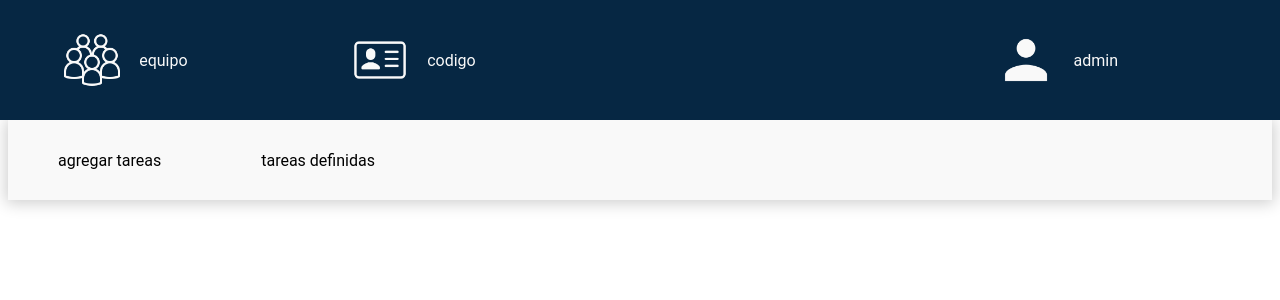
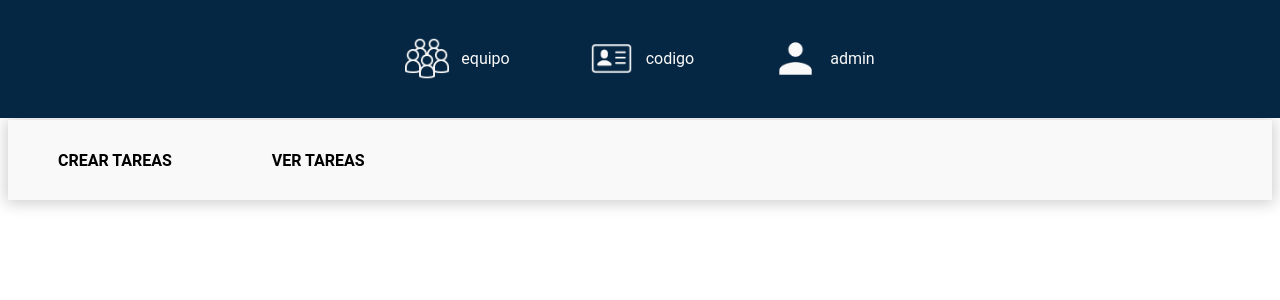
Before and after one commit to AdrianValenciaVillanueva/programacionlogica, a Vue app: page / in a window 1280 px wide. Shown: the top 300 px of the page. Built offline with nearby package versions, Linux system fonts and the light colour scheme.

Commit message:
esqueleto v2.0 modificacion de inputs

```diff
--- a/src/App.vue
+++ b/src/App.vue
@@ -15,4 +15,9 @@ export default {
 
 
 <style scoped>
+* {
+  box-sizing: border-box;
+  padding: 0;
+  margin: 0;
+}
 </style>
--- a/src/components/admin/HomeAdmin.vue
+++ b/src/components/admin/HomeAdmin.vue
@@ -1,11 +1,11 @@
 <template>
     <div class="page-wrapper">
         <nav class="navbar-admin" id="navbar-admin" role="navigation">
-            <div class="team-and-id">
-                <ImagenConLabel :img="require('@/assets/team.png')" :texto="equipo" class="size"/>
-                <ImagenConLabel :img="require('@/assets/id.png')" :texto="codigo" class="size"/>
-            </div>
-            <ImagenConLabel :img="require('@/assets/profile.png')" :texto="admin" class="size" id="profile" />
+                <div class="team-and-id-obj">
+                    <ImagenConLabel :img="require('@/assets/team.png')" :texto="equipo"/>
+                    <ImagenConLabel :img="require('@/assets/id.png')" :texto="codigo"/>
+                    <ImagenConLabel :img="require('@/assets/profile.png')" :texto="admin" id="profile" />
+                </div>
         </nav>
 
 
@@ -13,8 +13,8 @@
             <SimpleTab @selected-tab="getTab"/>
 
             <div class="tab-result-content" id="tab-result-content">
-                <TaskForm v-if="currentTab === 'agregar tareas'" class="form"/>
-                <div v-else-if="currentTab === 'tareas definidas'">
+                <TaskForm v-if="currentTab === 'CREAR TAREAS'" class="form"/>
+                <div v-else-if="currentTab === 'VER TAREAS'">
                     <h1 style="font-family: 'Roboto';
                     width: fit-content;
                     font-weight: lighter;
@@ -71,22 +71,21 @@ export default {
 }
 
 .page-wrapper {
-    width: inherit;
+    width: 100%;
     height: inherit;
     background-color: #f9f9f9;
 }
 .navbar-admin {
     position: fixed;
-    left: 0;
     width: 100%;
     z-index: 1000;
+    left: 0;
     background-color: #062743;
-    height: 15vh;
+    height: 14.7vh;
     display: flex;
     align-items: center;
-    justify-content: space-between;
+    justify-content: center;
     top: 0;
-    flex-flow: wrap;
     color: #f9f9f9;
 }
 .team-and-id {
@@ -94,18 +93,14 @@ export default {
     width: 30vw;
     flex-wrap: wrap;
     justify-content: flex-start;
-    gap: 15.5vw;
-    margin-left: 5vw;
 }
-.size {
-    width: 7vw;
-    height: 6vh;
+.team-and-id-obj  {
+    display: flex;
+    width: 12vh;
+    gap: 5em;
+    align-items: center;
+    justify-content: center;
 }
-
-#profile {
-    margin-right: 15vw;
-}
-
 main {
     margin-top: 15vh;
 }
--- a/src/components/admin/TaskForm.vue
+++ b/src/components/admin/TaskForm.vue
@@ -2,35 +2,25 @@
   <div class="container">
     <form>
       <div class="row">
-        <h4>Account</h4>
+        <h4>TITULO</h4>
         <div class="input-group">
-          <input type="text" placeholder="Full Name" v-model="fullName" />
-          <div class="input-icon">
-            <i class="fa fa-user"></i>
-          </div>
+          <input type="text" v-model="fullName" />
         </div>
-        <div class="input-group">
-          <input type="email" placeholder="Email Address" v-model="email" />
-          <div class="input-icon">
-            <i class="fa fa-envelope"></i>
-          </div>
-        </div>
-        <div class="input-group">
-          <input type="password" placeholder="Password" v-model="password" />
-          <div class="input-icon">
-            <i class="fa fa-key"></i>
-          </div>
-        </div>
+        <h4>DESCRIPCION</h4>
+          <textarea type="text" v-model="descripcion" ></textarea>
       </div>
 
       <div class="row">
         <div class="col-half">
-          <h4>Date of Birth</h4>
+          <h4>FECHA LIMITE DE ENTREGA</h4>
           <div class="input-group">
 
             <div class="col-third">
               <!-- Poner datepicker aqui -->
                  <VueDatePicker v-model="date" :format="format" :min-date="new Date()"/>
+            </div>
+            <div class="col-third">
+
             </div>
           </div>
         </div>
@@ -141,6 +131,7 @@ export default {
       fullName: '',
       email: '',
       password: '',
+      descripcion: '',
       dob: {
         day: '',
         month: '',
@@ -186,7 +177,7 @@ body {
 h4 {
   color: #113A5D;
 }
-input,
+textarea, input,
 input[type="radio"] + label,
 input[type="checkbox"] + label:before,
 select option,
@@ -203,7 +194,13 @@ select {
   transition: 0.35s ease-in-out;
   transition: all 0.35s ease-in-out;
 }
-input:focus {
+textarea {
+  resize: none;
+}
+textarea, input {
+  font-size: 1.2em;
+}
+textarea:focus, input:focus {
   outline: 0;
   border-color: #bd8200;
 }
@@ -294,7 +291,7 @@ select option {
   background-color: #f0a500;
   color: #fff;
 }
-.input-group {
+textarea, .input-group {
   font-family: 'Roboto', Verdana, Geneva, Tahoma, sans-serif;
   margin-bottom: 1em;
   zoom: 1;
--- a/src/components/admin/utils/ImagenConLabel.vue
+++ b/src/components/admin/utils/ImagenConLabel.vue
@@ -27,18 +27,25 @@ export default {
 </script>
 
 <style scoped>
+* {
+    box-sizing: border-box;
+    padding: 0;
+    margin: 0;
+}
 .texto-imagen {
     display: flex;
     justify-content: space-between;
     align-items: center;
+    float: left;
+    gap: 0.8em;
 }
 .imagen {
-    width: 8vw;
-    height: 7vh;
+    width: fit-content;
+    height: 2.7rem;
 }
 .texto {
-    font-size: 1em;
+    font-size: 1rem;
     font-family: 'Roboto', 'Source Sans Pro', Arial, Helvetica, sans-serif;
-    margin-left: 1.5vw;
+    /* margin-left: 1.5vw; */
 }
 </style>
--- a/src/components/admin/utils/SimpleTab.vue
+++ b/src/components/admin/utils/SimpleTab.vue
@@ -19,7 +19,7 @@ export default {
     data() {
         return {
             selectedTab: null,
-            tabs: ['agregar tareas', 'tareas definidas'],  // Los tabs que se mostrarán
+            tabs: ['CREAR TAREAS', 'VER TAREAS'],  // Los tabs que se mostrarán
             hoverClass: {
                 type: String,  // Se define como string para recibir una clase desde el padre
                 default: ''
@@ -55,6 +55,7 @@ li {
     list-style-type: none;
     padding: 0 50px;
     height: 100%;
+    font-weight: bold;
     font-size: 1em;
     display: flex;
     cursor: pointer;
```
